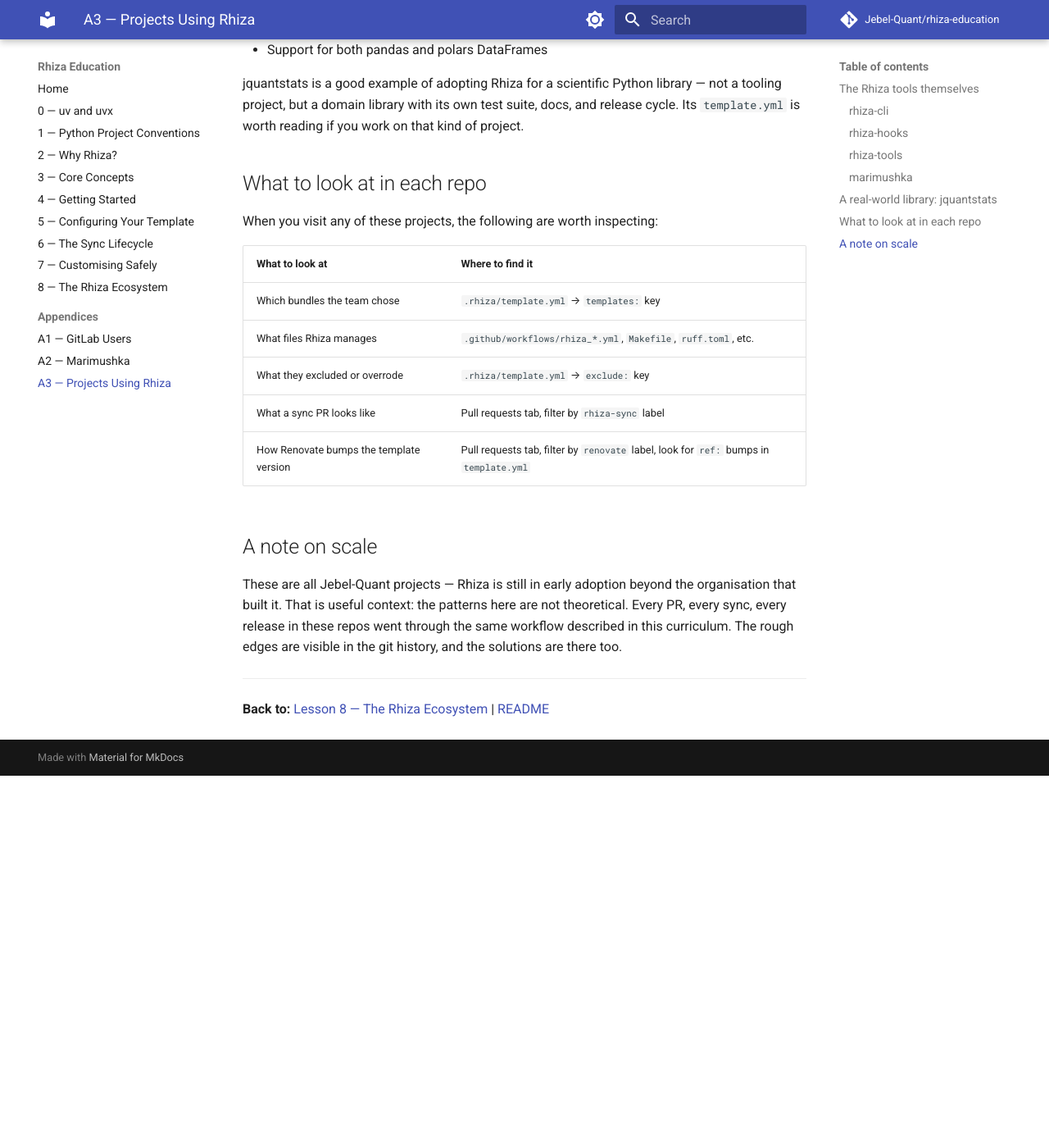
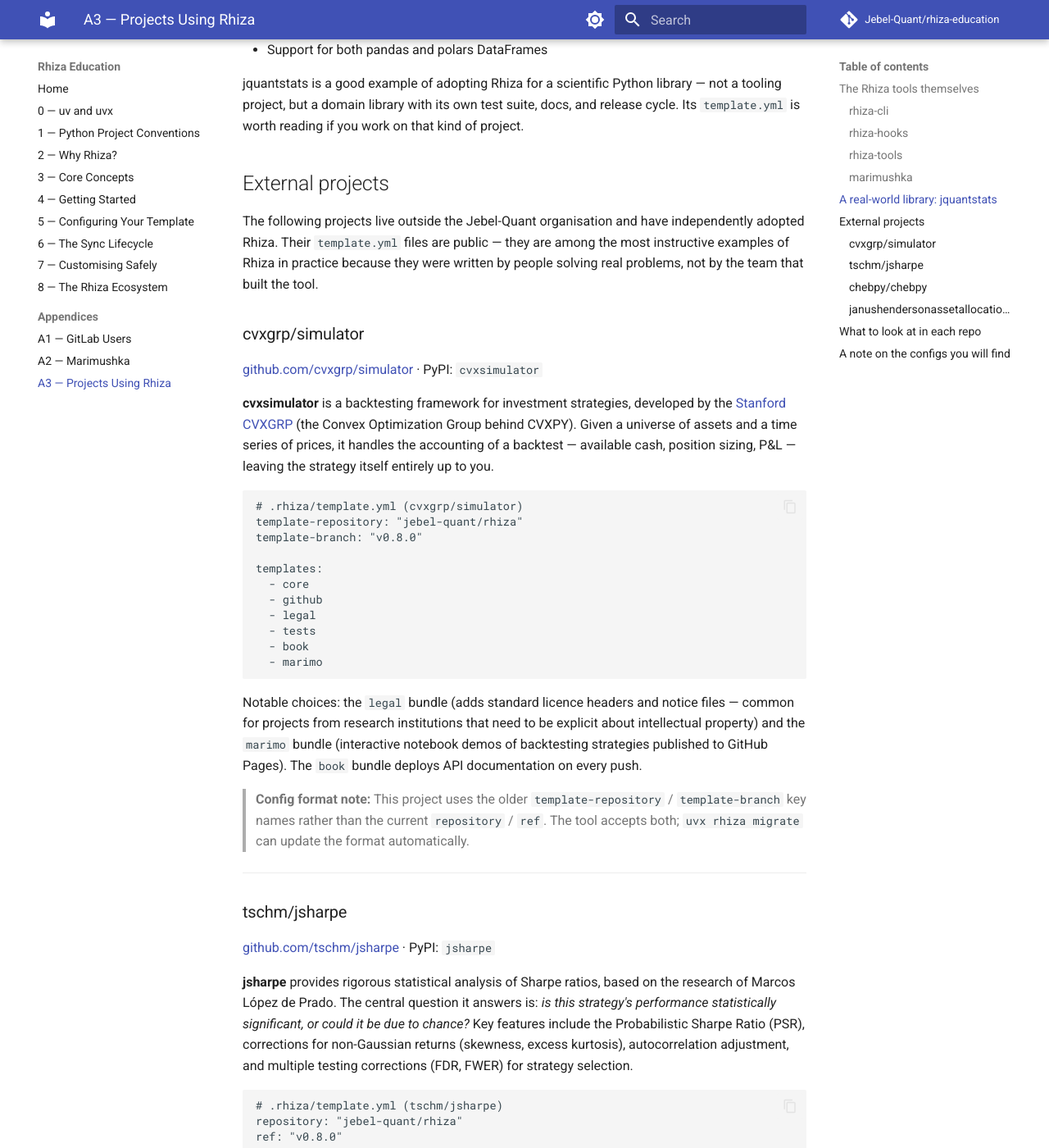
Before and after one commit to Jebel-Quant/rhiza-education, an MkDocs documentation site: the page built from lessons/A3-projects-using-rhiza.md, in a window 1280 px wide and 1400 px high, scrolled down 1488 px. Shown: the whole window at 82% size. Built offline with MkDocs 1.6.1 and Material for MkDocs 9.7.7, drawn with Linux system fonts in a browser that asks for light colours; comment, search, counter and statistics services are not loaded; before the commit the page ends 2434 px from its top, so only the background shows below that; some of the changed text lies outside the part shown.

Commit message:
docs: add external projects to A3 — simulator, jsharpe, chebpy, loman
Four real-world Rhiza consumers outside Jebel-Quant, each with their
full template.yml and annotated explanations:
- cvxgrp/simulator (Stanford CVXGRP backtesting)
- tschm/jsharpe (probabilistic Sharpe ratio analysis)
- chebpy/chebpy (Chebyshev numerical computing)
- janushendersonassetallocation/loman (DAG computation manager, Janus Henderson)

Co-Authored-By: Claude Sonnet 4.6 <noreply@anthropic.com>

````diff
--- a/lessons/A3-projects-using-rhiza.md
+++ b/lessons/A3-projects-using-rhiza.md
@@ -43,6 +43,115 @@ The notebook export tool (covered in [Appendix A2](./A2-marimushka.md)). It uses
 
 jquantstats is a good example of adopting Rhiza for a scientific Python library — not a tooling project, but a domain library with its own test suite, docs, and release cycle. Its `template.yml` is worth reading if you work on that kind of project.
 
+## External projects
+
+The following projects live outside the Jebel-Quant organisation and have independently adopted Rhiza. Their `template.yml` files are public — they are among the most instructive examples of Rhiza in practice because they were written by people solving real problems, not by the team that built the tool.
+
+### cvxgrp/simulator
+
+[github.com/cvxgrp/simulator](https://github.com/cvxgrp/simulator) · PyPI: `cvxsimulator`
+
+**cvxsimulator** is a backtesting framework for investment strategies, developed by the [Stanford CVXGRP](https://www.cvxgrp.org/) (the Convex Optimization Group behind CVXPY). Given a universe of assets and a time series of prices, it handles the accounting of a backtest — available cash, position sizing, P&L — leaving the strategy itself entirely up to you.
+
+```yaml
+# .rhiza/template.yml (cvxgrp/simulator)
+template-repository: "jebel-quant/rhiza"
+template-branch: "v0.8.0"
+
+templates:
+  - core
+  - github
+  - legal
+  - tests
+  - book
+  - marimo
+```
+
+Notable choices: the `legal` bundle (adds standard licence headers and notice files — common for projects from research institutions that need to be explicit about intellectual property) and the `marimo` bundle (interactive notebook demos of backtesting strategies published to GitHub Pages). The `book` bundle deploys API documentation on every push.
+
+> **Config format note:** This project uses the older `template-repository` / `template-branch` key names rather than the current `repository` / `ref`. The tool accepts both; `uvx rhiza migrate` can update the format automatically.
+
+---
+
+### tschm/jsharpe
+
+[github.com/tschm/jsharpe](https://github.com/tschm/jsharpe) · PyPI: `jsharpe`
+
+**jsharpe** provides rigorous statistical analysis of Sharpe ratios, based on the research of Marcos López de Prado. The central question it answers is: *is this strategy's performance statistically significant, or could it be due to chance?* Key features include the Probabilistic Sharpe Ratio (PSR), corrections for non-Gaussian returns (skewness, excess kurtosis), autocorrelation adjustment, and multiple testing corrections (FDR, FWER) for strategy selection.
+
+```yaml
+# .rhiza/template.yml (tschm/jsharpe)
+repository: "jebel-quant/rhiza"
+ref: "v0.8.0"
+
+templates:
+  - core
+  - github
+  - tests
+  - legal
+  - book
+  - marimo
+
+exclude:
+  - ruff.toml
+```
+
+The `exclude: ruff.toml` is the most instructive part of this config. The project has custom linting rules that diverge from Rhiza's defaults — rather than fighting the sync, the author added `ruff.toml` to `exclude:` and manages it locally. This is exactly the pattern described in [Lesson 7](./07-customizing-safely.md).
+
+---
+
+### chebpy/chebpy
+
+[github.com/chebpy/chebpy](https://github.com/chebpy/chebpy) · PyPI: `chebfun`
+
+**ChebPy** is a Python implementation of [Chebfun](http://www.chebfun.org/), the MATLAB library for numerical computing with functions. It lets you work with mathematical functions as first-class objects — differentiating, integrating, finding roots, and composing them — with machine-precision accuracy via Chebyshev polynomial approximations.
+
+```yaml
+# .rhiza/template.yml (chebpy/chebpy)
+repository: "jebel-quant/rhiza"
+ref: "v0.8.0"
+
+templates:
+  - devcontainer
+  - core
+  - github
+  - book
+  - marimo
+  - tests
+  - presentation
+```
+
+This is the most extensive bundle selection of any external project here. The `devcontainer` bundle adds a VS Code / GitHub Codespaces configuration — making it easy for contributors to open the project in a fully configured environment without any local setup. The `presentation` bundle generates slide decks from Markdown, used to produce shareable talks about the library. Worth looking at if you are building a project intended for community contribution.
+
+---
+
+### janushendersonassetallocation/loman
+
+[github.com/janushendersonassetallocation/loman](https://github.com/janushendersonassetallocation/loman) · PyPI: `loman`
+
+**Loman** is a DAG-based computation manager for complex analytical workflows, developed by [Janus Henderson Asset Allocation](https://www.janushenderson.com/) — a global asset management firm. It tracks the state of computations and their dependencies, enabling intelligent partial recalculations: when an input changes, only the downstream nodes that depend on it are rerun. It is designed for data pipelines, real-time pricing systems, and research workflows where recomputing everything on each change is too expensive.
+
+```yaml
+# .rhiza/template.yml (janushendersonassetallocation/loman)
+template-repository: jebel-quant/rhiza
+template-branch: main
+
+templates:
+  - devcontainer
+  - github
+  - core
+  - book
+  - marimo
+  - tests
+
+exclude:
+  - book/marimo/notebooks/rhiza.py
+```
+
+Two things stand out. First, `template-branch: main` — this project tracks the template's `main` branch rather than a pinned tag, meaning it receives template changes as they land rather than via a Renovate version-bump PR. This gives faster access to fixes but removes the review step before changes arrive. Second, the `exclude` entry for `book/marimo/notebooks/rhiza.py` — this is a specific notebook inside the docs that the team manages locally, likely a Rhiza integration demo they have customised for their workflow.
+
+Most significantly: **Loman is a production tool at a real asset management firm.** Its adoption is the clearest signal that Rhiza works at professional scale.
+
 ## What to look at in each repo
 
 When you visit any of these projects, the following are worth inspecting:
@@ -55,9 +164,9 @@ When you visit any of these projects, the following are worth inspecting:
 | What a sync PR looks like | Pull requests tab, filter by `rhiza-sync` label |
 | How Renovate bumps the template version | Pull requests tab, filter by `renovate` label, look for `ref:` bumps in `template.yml` |
 
-## A note on scale
+## A note on the configs you will find
 
-These are all Jebel-Quant projects — Rhiza is still in early adoption beyond the organisation that built it. That is useful context: the patterns here are not theoretical. Every PR, every sync, every release in these repos went through the same workflow described in this curriculum. The rough edges are visible in the git history, and the solutions are there too.
+Not every project here uses the current config format or best practices — and that is useful. You will find `template-repository` / `template-branch` alongside `repository` / `ref`; projects tracking `main` rather than a pinned tag; and `exclude:` entries that reflect real customisation decisions. Reading these configs as an outsider — asking "why did they exclude that?" or "why are they on `main`?" — is one of the best ways to build intuition for the trade-offs described in this curriculum.
 
 ---
 
````
Also changed, not shown: README.md (+1 -1 lines), lessons/index.md (+1 -1 lines).
